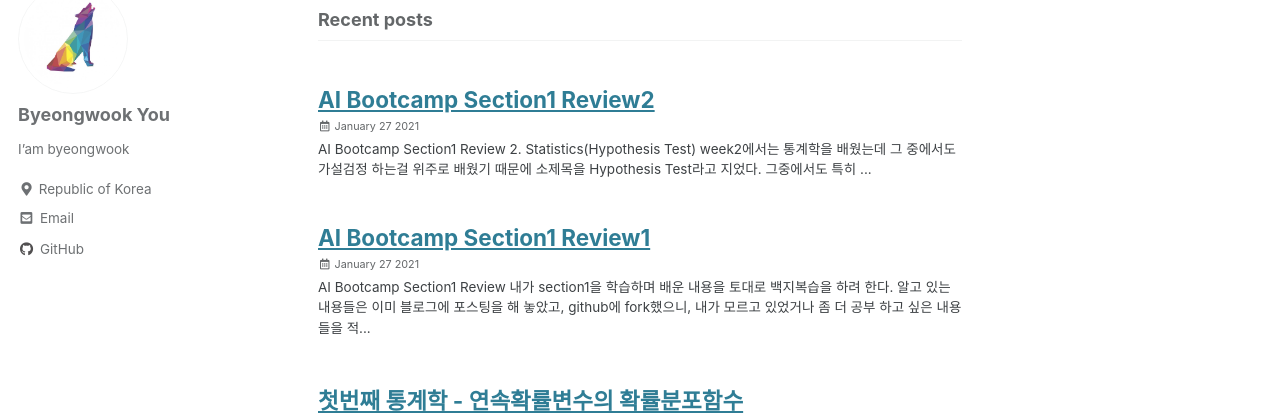
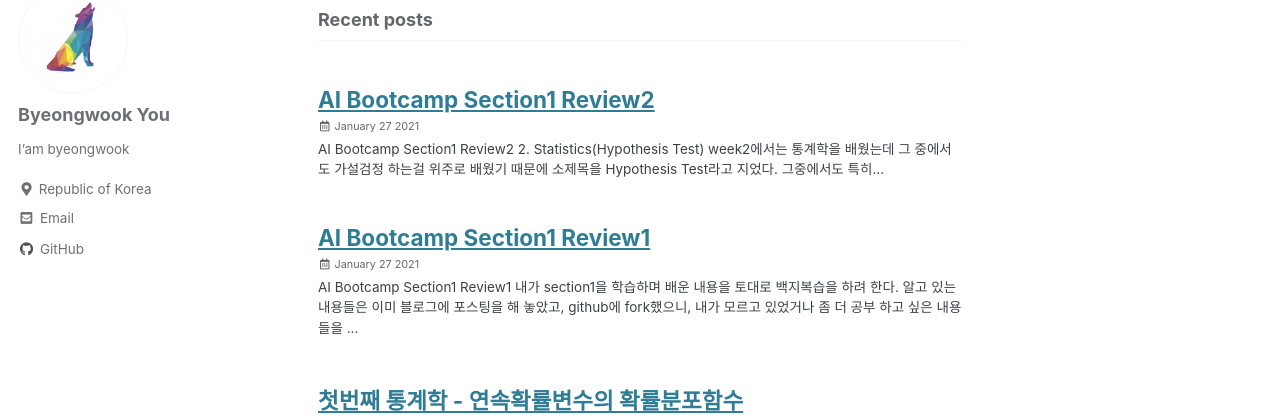
Before and after one commit to Liam427/Liam427.github.io, a Jekyll site: the page built from index.html, in a window 1280 px wide and 1173 px high. Shown: the part 98-518 px from the top of the window. Built offline with Jekyll 4.4.1, drawn with Linux system fonts in a browser that asks for light colours; cached includes are drawn as plain includes; the list of posts is cut into pages by our own code.

Commit message:
aibootcamp section1 review

````diff
--- a/_posts/Jupyter/2021-01-27-AIbootcampReview1.md
+++ b/_posts/Jupyter/2021-01-27-AIbootcampReview1.md
@@ -20,7 +20,7 @@
   <img src="/assets/img/post/AIbootcamp.jpg" alt="AI Bootcamp"/>
 </p>
 
-# AI Bootcamp Section1 Review
+# AI Bootcamp Section1 Review1
 ---
 내가 section1을 학습하며 배운 내용을 토대로 백지복습을 하려 한다.
 알고 있는 내용들은 이미 블로그에 포스팅을 해 놓았고, github에 fork했으니,
--- a/_posts/Jupyter/2021-01-27-AIbootcampReview2.md
+++ b/_posts/Jupyter/2021-01-27-AIbootcampReview2.md
@@ -20,8 +20,9 @@
   <img src="/assets/img/post/AIbootcamp.jpg" alt="AI Bootcamp"/>
 </p>
 
-# AI Bootcamp Section1 Review
+# AI Bootcamp Section1 Review2
 ---
+
 ### 2. Statistics(Hypothesis Test)
 
 * week2에서는 통계학을 배웠는데 그 중에서도 가설검정 하는걸 위주로 배웠기 때문에 소제목을 Hypothesis Test라고 지었다.
@@ -59,10 +60,10 @@
 ```
 
 
+
 <p align="center">
   <img src="/images/2021-01-27-AIbootcampReview2_files/2021-01-27-AIbootcampReview2_4_0.png" alt="Review2"/>
 </p>
-
 
 
 
@@ -829,7 +830,6 @@
 
 ```
 
-
 <p align="center">
     <a href="https://codestates.com" target = "_blank">
         <img src="https://i.imgur.com/RDAD11M.png"
````
